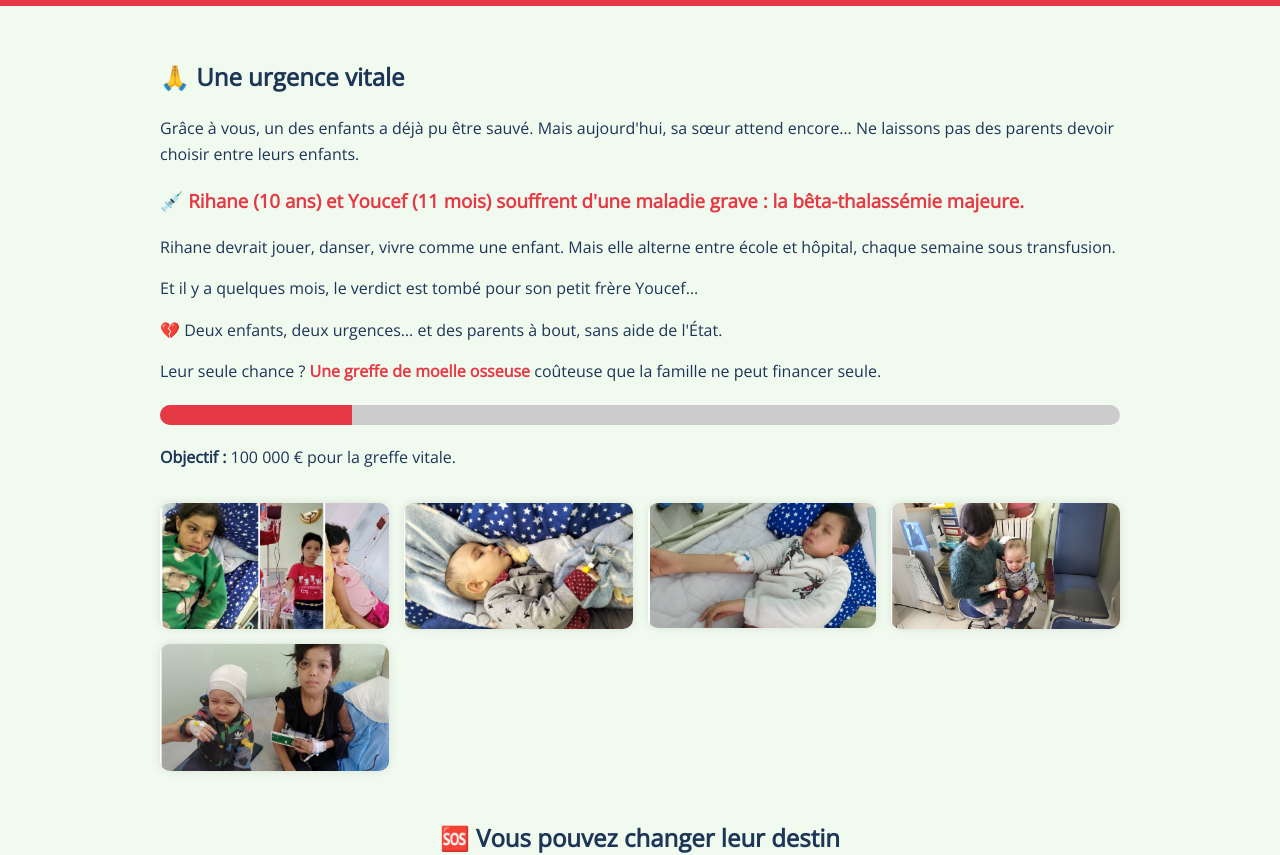
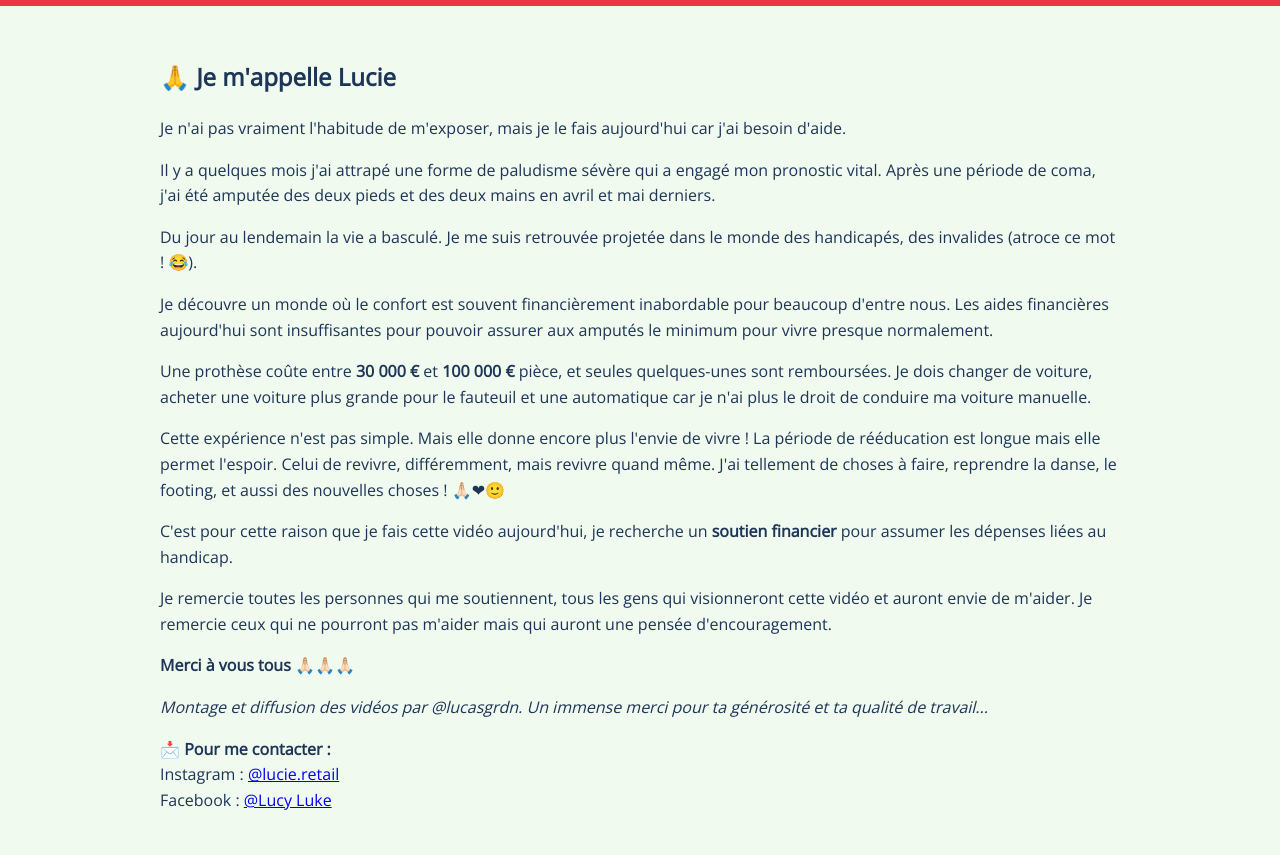
Before and after one commit to Youcefne/Rihane, a plain HTML site: page index.html in a window 1280 px wide. Shown: the part 103-958 px from the top of the page. Drawn offline with nearby package versions, Linux system fonts and the light colour scheme.

Commit message:
Update index.html

```diff
--- a/index.html
+++ b/index.html
@@ -166,22 +166,52 @@
 </header>
 
 <div class="container">
-  <h2>🙏 Une urgence vitale</h2>
+  <h2>🙏 Je m'appelle Lucie</h2>
   <p>
-    Grâce à vous, un des enfants a déjà pu être sauvé. Mais aujourd'hui, sa sœur attend encore…
-    Ne laissons pas des parents devoir choisir entre leurs enfants.
+    Je n'ai pas vraiment l'habitude de m'exposer, mais je le fais aujourd'hui car j'ai besoin d'aide.
+  </p>
+  <p>
+    Il y a quelques mois j'ai attrapé une forme de paludisme sévère qui a engagé mon pronostic vital.
+    Après une période de coma, j'ai été amputée des deux pieds et des deux mains en avril et mai derniers.
+  </p>
+  <p>
+    Du jour au lendemain la vie a basculé. Je me suis retrouvée projetée dans le monde des handicapés, des invalides (atroce ce mot ! 😂).
+  </p>
+  <p>
+    Je découvre un monde où le confort est souvent financièrement inabordable pour beaucoup d'entre nous. Les aides financières aujourd'hui sont insuffisantes pour pouvoir assurer aux amputés le minimum pour vivre presque normalement.
+  </p>
+  <p>
+    Une prothèse coûte entre <strong>30 000 €</strong> et <strong>100 000 €</strong> pièce, et seules quelques-unes sont remboursées. Je dois changer de voiture, acheter une voiture plus grande pour le fauteuil et une automatique car je n'ai plus le droit de conduire ma voiture manuelle.
+  </p>
+  <p>
+    Cette expérience n'est pas simple. Mais elle donne encore plus l'envie de vivre ! La période de rééducation est longue mais elle permet l'espoir. Celui de revivre, différemment, mais revivre quand même. J'ai tellement de choses à faire, reprendre la danse, le footing, et aussi des nouvelles choses ! 🙏🏻❤🙂
+  </p>
+  <p>
+    C'est pour cette raison que je fais cette vidéo aujourd'hui, je recherche un <strong>soutien financier</strong> pour assumer les dépenses liées au handicap.
+  </p>
+  <p>
+    Je remercie toutes les personnes qui me soutiennent, tous les gens qui visionneront cette vidéo et auront envie de m'aider. Je remercie ceux qui ne pourront pas m'aider mais qui auront une pensée d'encouragement.
   </p>
 
-  <h3 class="highlight">💉 Rihane (10 ans) et Youcef (11 mois) souffrent d'une maladie grave : la bêta-thalassémie majeure.</h3>
+  <p>
+    <strong>Merci à vous tous 🙏🏻🙏🏻🙏🏻</strong>
+  </p>
 
-  <p>Rihane devrait jouer, danser, vivre comme une enfant. Mais elle alterne entre école et hôpital, chaque semaine sous transfusion.</p>
-  <p>Et il y a quelques mois, le verdict est tombé pour son petit frère Youcef…</p>
+  <p>
+    <em>Montage et diffusion des vidéos par @lucasgrdn. Un immense merci pour ta générosité et ta qualité de travail...</em>
+  </p>
 
-  <p>💔 Deux enfants, deux urgences… et des parents à bout, sans aide de l'État.</p>
+  <p>
+    📩 <strong>Pour me contacter :</strong><br />
+    Instagram : <a href="https://instagram.com/lucie.retail" target="_blank">@lucie.retail</a><br />
+    Facebook : <a href="https://facebook.com/lucy.luke" target="_blank">@Lucy Luke</a>
+  </p>
 
-  <p>Leur seule chance ? <span class="highlight">Une greffe de moelle osseuse</span> coûteuse que la famille ne peut financer seule.</p>
-
-  <div class="progress-container">
+  <div class="don-section">
+    <h2>🆘 Vous pouvez m'aider</h2>
+    <p>Un simple don peut changer ma vie. Merci infiniment ❤️</p>
+    <a class="urgent-btn" href="https://www.paypal.com/donate/?hosted_button_id=GYEEUTQ2MV3H6" target="_blank"><span>FAIRE UN DON URGENT</span></a>
+  </div>
     <div class="progress-bar" style="width: 20%;"></div>
   </div>
   <p><strong>Objectif :</strong> 100 000 € pour la greffe vitale.</p>
```
